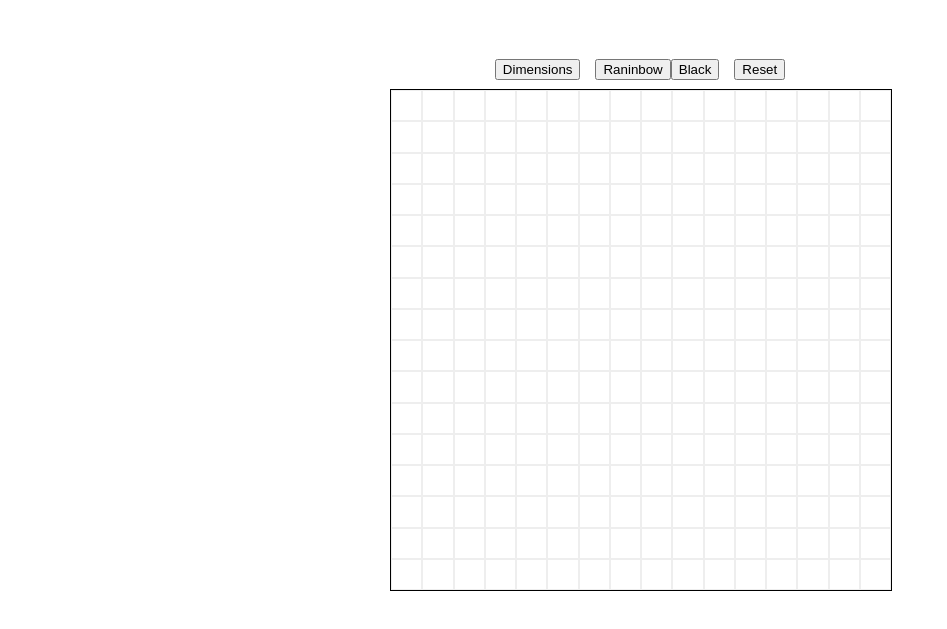
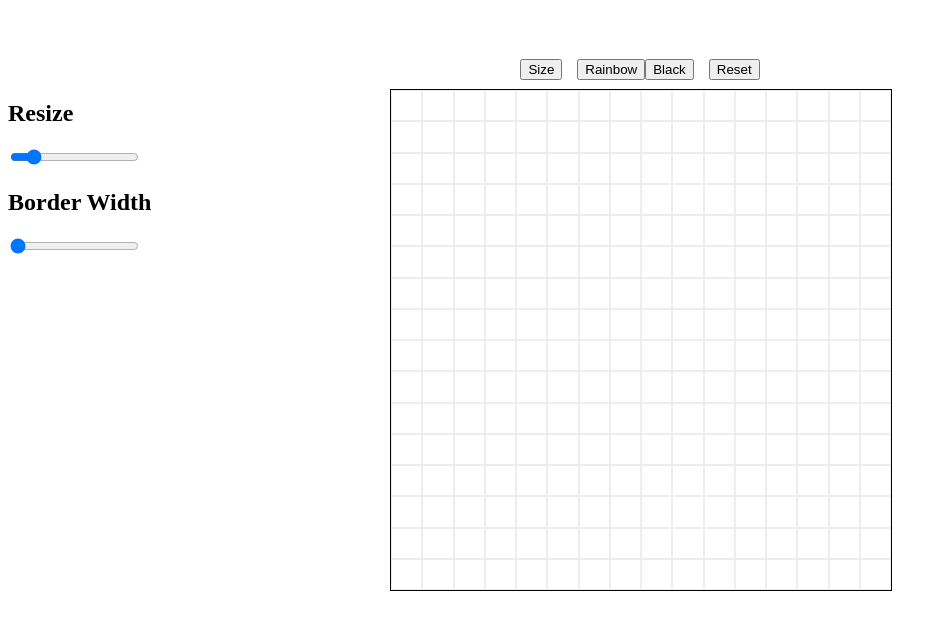
Before and after one commit to Dayo-Akinsola/Etch-a-Sketch, a plain HTML site: page index.html in a window 1280 px wide. Shown: the part 61-690 px from the top of the page, without its empty margins (0-947 px from the left). Drawn offline with Linux system fonts and the light colour scheme; a web font is replaced by a local one.

Commit message:
Added two sliders

```diff
--- a/index.html
+++ b/index.html
@@ -2,18 +2,31 @@
 
 <html>
     <head>
-        <title>Etch a Skecth</title>
+        <title>Etch a Sketch</title>
         <link rel="stylesheet" href="style.css" />
+        <link href="https://fonts.googleapis.com/css2?family=Rampart+One&display=swap" rel="stylesheet">
     </head>
     <script type="module" src="etchASketch.js" defer></script>
 
     <body>
         <h1 class="main-title">Etch-A-Sketch</h1>
+        <div class="main-content">
         <div class="buttons">
-            <button id="gridDimensions">Dimensions</button>
-            <button id="rainbowMode">Raninbow</button>
-            <button id="blackMode">Black</button>
-            <button id="resetButton">Reset</button>
+            <button id="gridDimensions" class="button">Size</button>
+            <button id="rainbowMode" class="button">Rainbow</button>
+            <button id="blackMode" class="button">Black</button>
+            <button id="resetButton" class="button">Reset</button>
+        </div>
+        <div class="slider-container">
+            <div class="resize">
+                <h2>Resize</h2>
+                <input type="range" min="2" max="100" value="16" class="slider" id="myRange" />
+            </div>
+            <div class="resize">
+                <h2>Border Width</h2>
+                <input type="range" min="0" max="10" value="0.1" class="slider" id="myRange" />
+            </div>
+        </div>
         </div>
         <div class="container">
 
```
